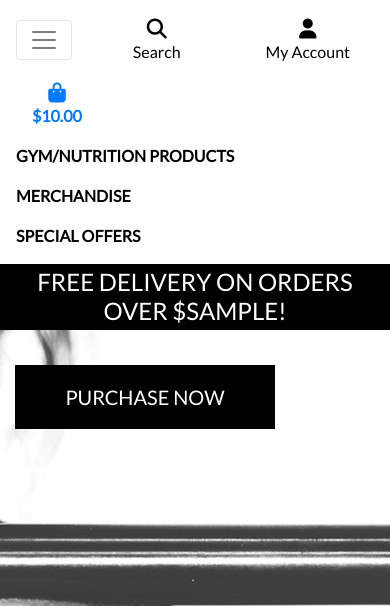
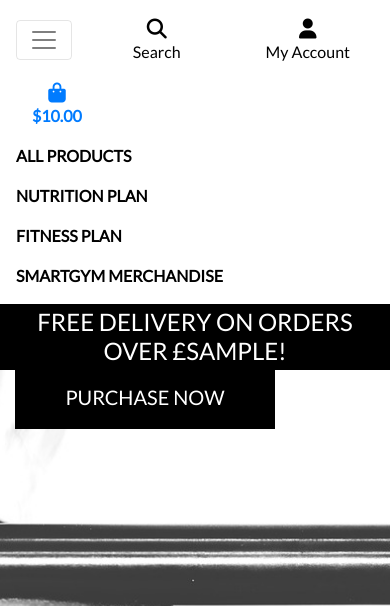
Before and after one commit to jamesrcutmore/smartgym, a Django app: template templates/home/index.html in a window 390 px wide, after a click that opens the changed part. Shown: the top 606 px of the page. Run offline with Django 3.2, Linux system fonts and the light colour scheme; the template is opened without the code that fills it: most values are stand-ins (such as "Sample title", 1, 10 or a date in 2020); some libraries are stand-ins or nearby versions.

Commit message:
main nav and mobile top header

```diff
--- a/templates/base.html
+++ b/templates/base.html
@@ -106,7 +106,7 @@
         </div>
         <div id="delivery-banner" class="row text-center">
             <div class="col bg-black text-white">
-                <h4 class="logo-font my-1">Free delivery on orders over ${{ free_shipping_threshold }}!</h4>
+                <h4 class="logo-font my-1">Free delivery on orders over £{{ free_shipping_threshold }}!</h4>
             </div>
         </div>
     </header>
--- a/templates/includes/main-nav.html
+++ b/templates/includes/main-nav.html
@@ -1,8 +1,9 @@
 <div class="collapse navbar-collapse" id="main-nav">
     <ul class="navbar-nav w-auto mx-auto">
         <li class="nav-item dropdown">
-            <a class="logo-font font-weight-bold nav-link text-black mr-5" href="#" id="all-products-link" data-toggle="dropdown" aria-haspopup="true" aria-expanded="false">
-                Gym/Nutrition Products
+            <a class="logo-font font-weight-bold nav-link text-black mr-5" href="#" id="all-products-link"
+                data-toggle="dropdown" aria-haspopup="true" aria-expanded="false">
+                All Products
             </a>
             <div class="dropdown-menu border-0" aria-labelledby="all-products-link">
                 <a href="" class="dropdown-item">By Price</a>
@@ -13,37 +14,38 @@
         </li>
 
         <li class="nav-item dropdown">
-            <a class="logo-font font-weight-bold nav-link text-black mr-5" href="#" id="clothing-link" data-toggle="dropdown" aria-haspopup="true" aria-expanded="false">
-                Merchandise
+            <a class="logo-font font-weight-bold nav-link text-black mr-5" href="#" id="clothing-link"
+                data-toggle="dropdown" aria-haspopup="true" aria-expanded="false">
+                Nutrition Plan
             </a>
             <div class="dropdown-menu border-0" aria-labelledby="clothing-link">
-                <a href="" class="dropdown-item">Activewear &amp; Essentials</a>
-                <a href="" class="dropdown-item">Jeans</a>
-                <a href="" class="dropdown-item">Shirts</a>
-                <a href="" class="dropdown-item">All Clothing</a>
+                <a href="" class="dropdown-item">3 Month Nutrtion Plan</a>
+                <a href="" class="dropdown-item">6 Month Nutrition Plan</a>
+                <a href="" class="dropdown-item">12 Month Nutrtion plan</a>
             </div>
         </li>
 
-        <!--<li class="nav-item dropdown">
-            <a class="logo-font font-weight-bold nav-link text-black mr-5" href="#" id="homeware-link" data-toggle="dropdown" aria-haspopup="true" aria-expanded="false">
-                Homeware
+        <li class="nav-item dropdown">
+            <a class="logo-font font-weight-bold nav-link text-black mr-5" href="#" id="homeware-link"
+                data-toggle="dropdown" aria-haspopup="true" aria-expanded="false">
+                Fitness Plan
             </a>
             <div class="dropdown-menu border-0" aria-labelledby="homeware-link">
-                <a href="" class="dropdown-item">Bed &amp; Bath</a>
-                <a href="" class="dropdown-item">Kitchen &amp; Dining</a>
-                <a href="" class="dropdown-item">All Homeware</a>
+                <a href="" class="dropdown-item">3 Month fitness plan</a>
+                <a href="" class="dropdown-item">6 Month fitness plan</a>
+                    <a href="" class="dropdown-item">12 Month fitness plan</a>
             </div>
-        </li>-->
+        </li>
 
         <li class="nav-item dropdown">
-            <a class="logo-font font-weight-bold nav-link text-black" href="#" id="specials-link" data-toggle="dropdown" aria-haspopup="true" aria-expanded="false">
-                Special Offers
+            <a class="logo-font font-weight-bold nav-link text-black" href="#" id="specials-link" data-toggle="dropdown"
+                aria-haspopup="true" aria-expanded="false">
+                Smartgym Merchandise
             </a>
             <div class="dropdown-menu border-0" aria-labelledby="specials-link">
-                <a href="" class="dropdown-item">New Arrivals</a>
-                <a href="" class="dropdown-item">Deals</a>
-                <a href="" class="dropdown-item">Clearance</a>
-                <a href="" class="dropdown-item">All Specials</a>
+                <a href="" class="dropdown-item">Smart Gym hoodie</a>
+                <a href="" class="dropdown-item">Smart Gym T Shirt</a>
+                <a href="" class="dropdown-item">Smart Gym Shakers</a>
             </div>
         </li>
     </ul>
```
